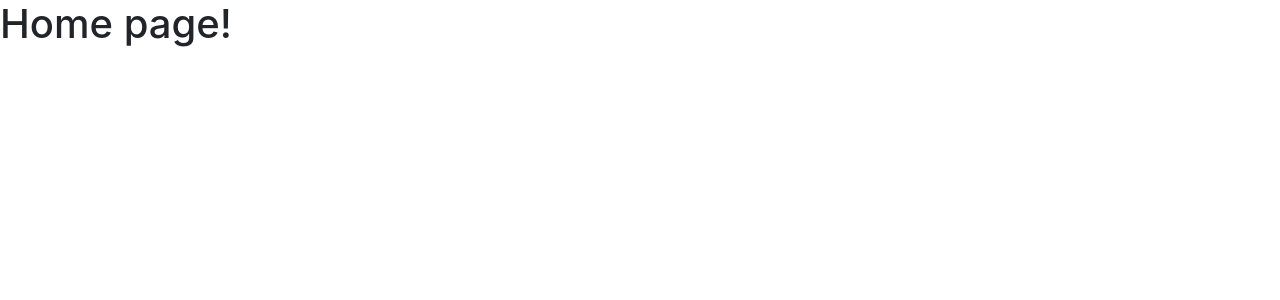
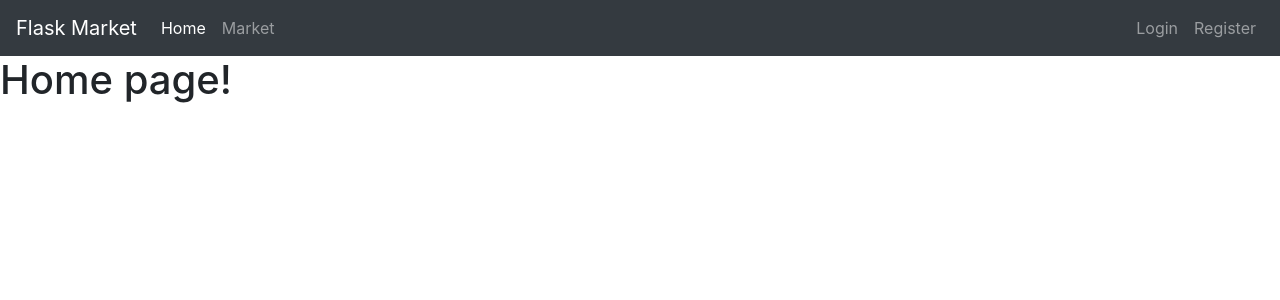
Before and after one commit to comradeos/smarket, a Flask app: page / in a window 1280 px wide. Shown: the top 300 px of the page. Run offline with Flask 2, Linux system fonts and the light colour scheme.

Commit message:
updated: added navigation bar

```diff
--- a/sources/templates/home.html
+++ b/sources/templates/home.html
@@ -14,6 +14,33 @@
 </head>
 
 <body>
+
+    <nav class="navbar navbar-expand-md navbar-dark bg-dark">
+        <a class="navbar-brand" href="#">Flask Market</a>
+        <button class="navbar-toggler" type="button" data-toggle="collapse" data-target="#navbarNav">
+            <span class="navbar-toggler-icon"></span>
+        </button>
+        <div class="collapse navbar-collapse" id="navbarNav">
+            <ul class="navbar-nav mr-auto">
+                <li class="nav-item active">
+                    <a class="nav-link" href="#">Home <span class="sr-only">(current)</span></a>
+                </li>
+                <li class="nav-item">
+                    <a class="nav-link" href="#">Market</a>
+                </li>
+            </ul>
+            <ul class="navbar-nav">
+                <li class="nav-item">
+                    <a class="nav-link" href="#">Login</a>
+                </li>
+                <li class="nav-item">
+                    <a class="nav-link" href="#">Register</a>
+                </li>
+            </ul>
+        </div>
+    </nav>
+
+
     <h1>Home page!</h1>
 
     <!-- Optional JavaScript; choose one of the two! -->
```
